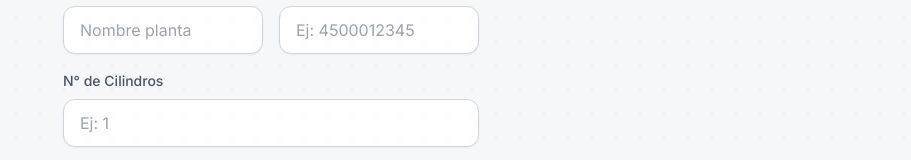
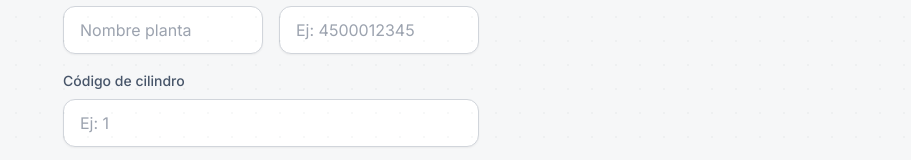
Before and after one commit to chicaderojo/app-vignola, a React (Vite) app: page /inspeccion/1/recepcion in a window 1280 px wide. Shown: the part 344-504 px from the top of the page, without its empty margins (369-1280 px from the left). Built offline with nearby package versions, Linux system fonts and the light colour scheme; no server answers; sample sign-in values are in the browser's storage; what @react-pdf/renderer would draw is missing.

Commit message:
codigo cilindro

```diff
--- a/src/pages/RecepcionPage.tsx
+++ b/src/pages/RecepcionPage.tsx
@@ -347,9 +347,9 @@ function RecepcionPage() {
                 />
               </label>
 
-              {/* N° de Cilindros */}
+              {/* Código de cilindro */}
               <label className="flex flex-col flex-1 min-w-[140px]">
-                <p className="text-sm font-medium leading-normal pb-2 text-slate-600 dark:text-text-muted-dark">N° de Cilindros</p>
+                <p className="text-sm font-medium leading-normal pb-2 text-slate-600 dark:text-text-muted-dark">Código de cilindro</p>
                 <input
                   type="number"
                   value={numeroCilindros}
```
